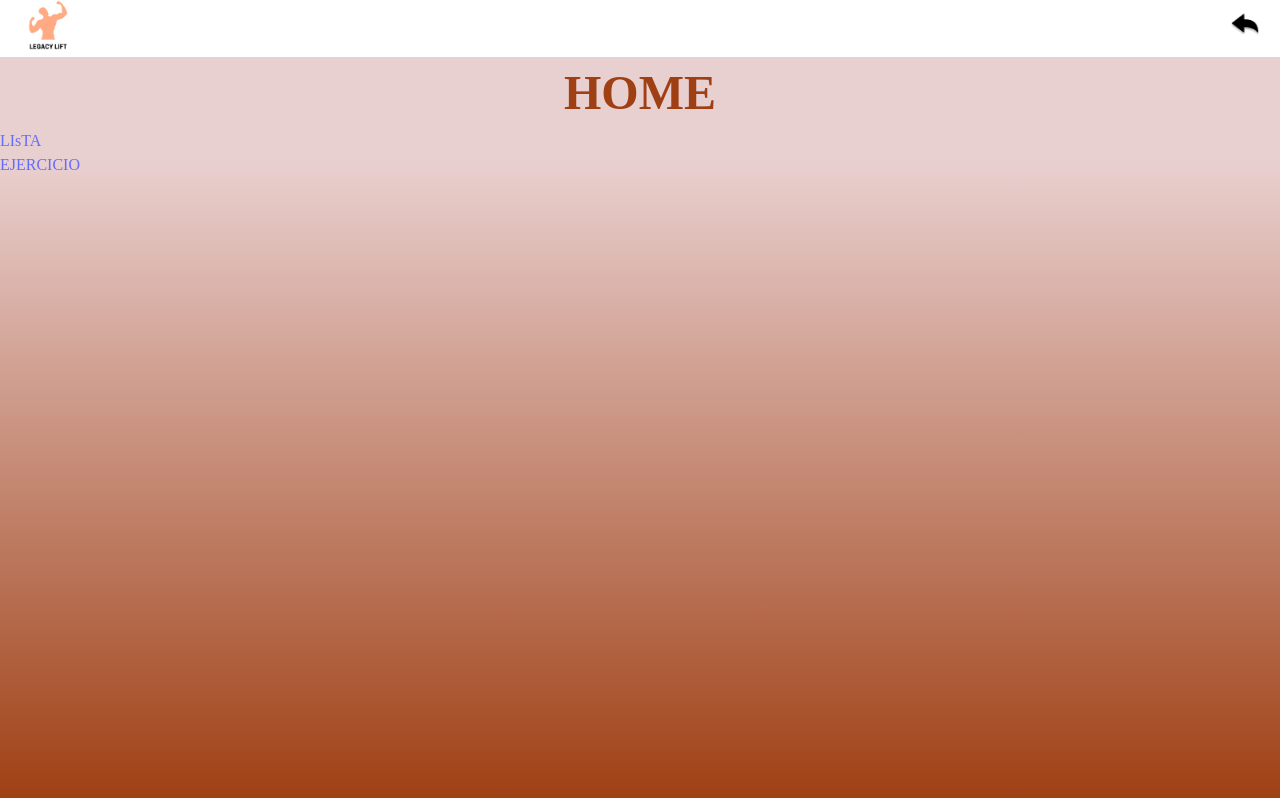
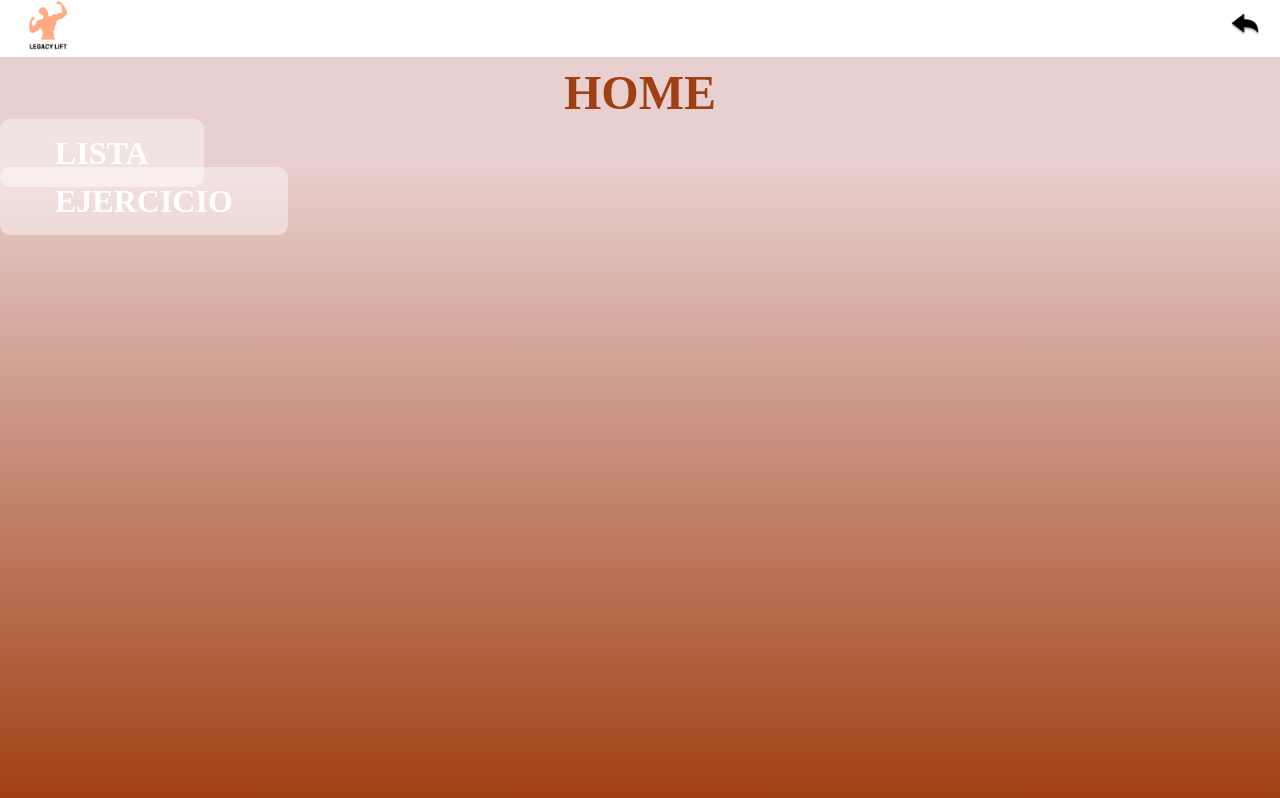
Before and after one commit to DemiGarf/LegacyFit, a React (Vite) app: page / in a window 1280 px wide. Built offline with nearby package versions, Linux system fonts and the light colour scheme.

Commit message:
BOTON LISTA Y EJERCICIO

```diff
--- a/src/App.css
+++ b/src/App.css
@@ -167,3 +167,32 @@ main.App-content > div {
   font-weight: bold;
   color: #000;
 }
+
+.ejercicio-button{
+    background-color: rgba(255,255,255, 0.4);
+    color: white;
+    border: none;
+    padding: 10px 20px;
+    font-size: 16px;
+    cursor: pointer;
+    font-family: 'Poppins';
+    padding: 16px 55px;
+      font-size: 2em;
+      border-radius: 10px;
+      font-weight: bold;
+}
+
+.lista-button{
+  margin-bottom: 20px;
+  background-color: rgba(255,255,255, 0.4);
+  color: white;
+  border: none;
+  padding: 10px 20px;
+  font-size: 16px;
+  cursor: pointer;
+  font-family: 'Poppins';
+  padding: 16px 55px;
+    font-size: 2em;
+    border-radius: 10px;
+    font-weight: bold;
+}
--- a/src/components/Home.tsx
+++ b/src/components/Home.tsx
@@ -1,5 +1,6 @@
 // Pantalla1.tsx
 import React from 'react';
+import "../App.css"
 
 const Home: React.FC = () => {
     return (
@@ -7,9 +8,9 @@ const Home: React.FC = () => {
             <h2 className="main-title">HOME</h2>
             <div>
                 <ul>
-                    <li><a href="/lista" className="">LIsTA</a></li>
+                    <li><a href="/lista" className="lista-button">LISTA</a></li>
 
-                    <li><a href="/ejercicio" className="">EJERCICIO</a></li>
+                    <li><a href="/ejercicio" className="ejercicio-button">EJERCICIO</a></li>
                 </ul>
             </div>
         </div>
```
